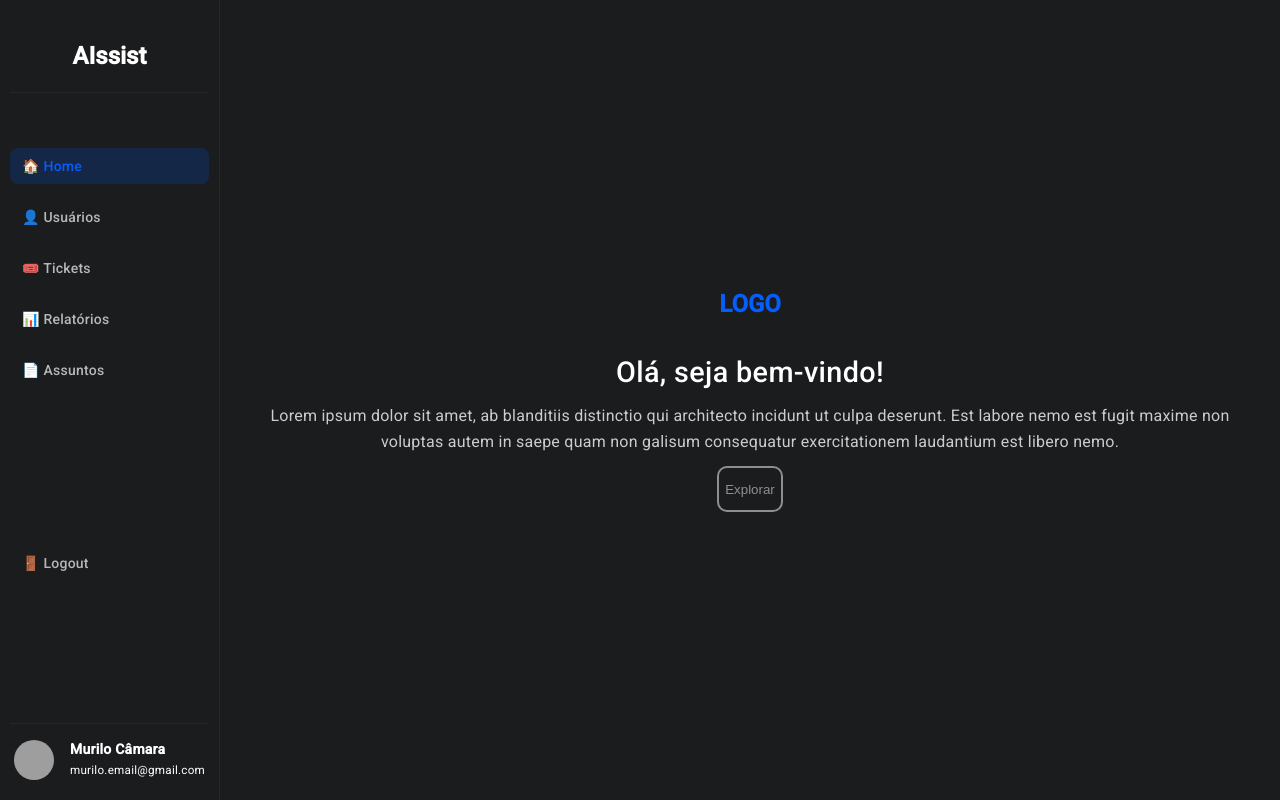
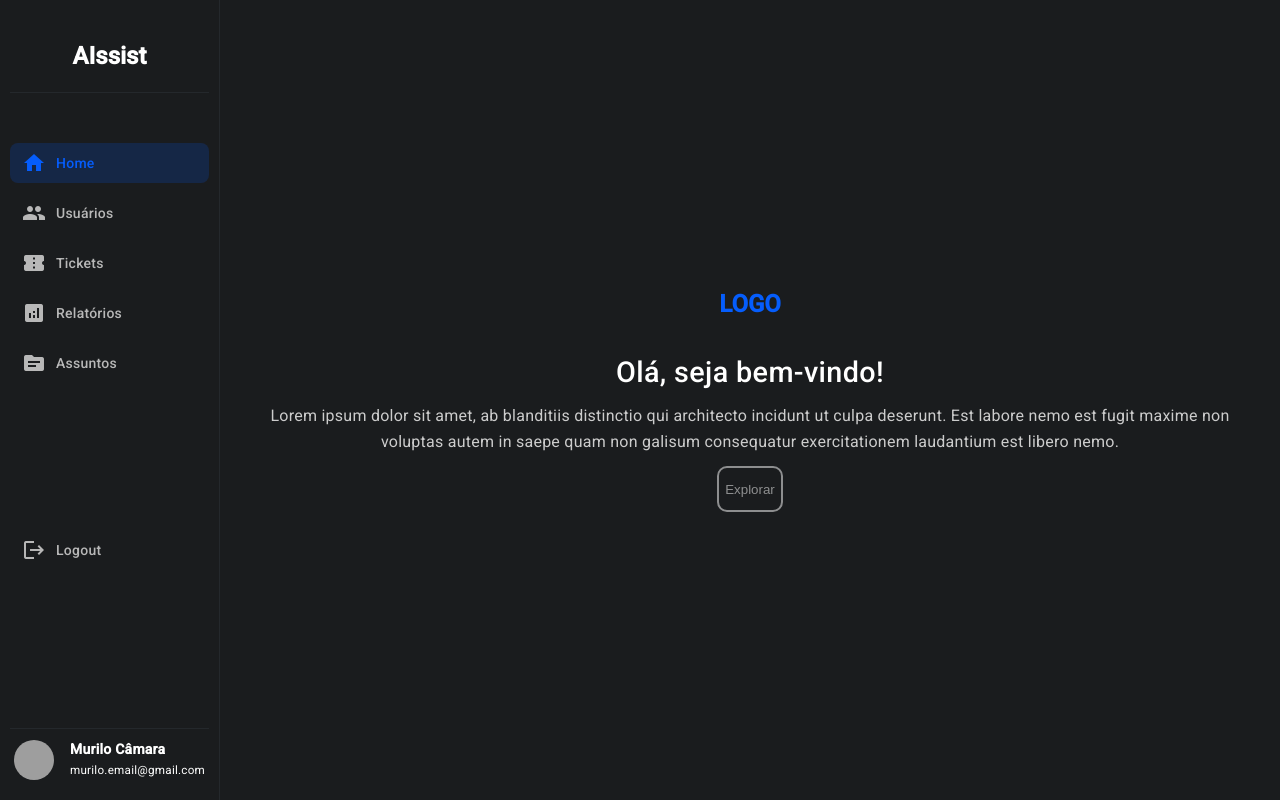
Before and after one commit to ThorMorciani/PimWeb, an Angular app in the folder Frontend/AIssist/: page / in a window 1280 px wide. Built offline with nearby package versions, Linux system fonts and the light colour scheme; grey boxes are pictures that could not be loaded.

Commit message:
Fix: Sidebar
- Adicionado icones.

```diff
--- a/Frontend/AIssist/src/app/components/sidebar/sidebar.component.html
+++ b/Frontend/AIssist/src/app/components/sidebar/sidebar.component.html
@@ -3,14 +3,18 @@
     <h1 class="logo">AIssist</h1>
     <ul>
       <div>
-        <li><a routerLink="/" routerLinkActive="active">🏠 Home</a></li>
-        <li><a routerLink="/usuarios" routerLinkActive="active">👤 Usuários</a></li>
-        <li><a routerLink="/tickets" routerLinkActive="active">🎟️ Tickets</a></li>
-        <li><a routerLink="/relatorios" routerLinkActive="active">📊 Relatórios</a></li>
-        <li><a routerLink="/assuntos" routerLinkActive="active">📄 Assuntos</a></li>
+        <li>
+          <a routerLink="/" routerLinkActive="active" [routerLinkActiveOptions]="{ exact: true }">
+            <mat-icon>home</mat-icon> Home
+          </a>
+        </li>
+        <li><a routerLink="/usuarios" routerLinkActive="active"><mat-icon>group</mat-icon> Usuários</a></li>
+        <li><a routerLink="/tickets" routerLinkActive="active"><mat-icon>confirmation_number</mat-icon> Tickets</a></li>
+        <li><a routerLink="/relatorios" routerLinkActive="active"><mat-icon>analytics</mat-icon> Relatórios</a></li>
+        <li><a routerLink="/assuntos" routerLinkActive="active"><mat-icon>topic</mat-icon> Assuntos</a></li>
       </div>
 
-      <li><a routerLink="/assuntos" routerLinkActive="active" class="logoutButton">🚪 Logout</a></li>
+      <li><a routerLink="/assuntos" routerLinkActive="active" class="logoutButton"><mat-icon>logout</mat-icon> Logout</a></li>
     </ul>
   </div>
 
--- a/Frontend/AIssist/src/app/components/sidebar/sidebar.component.scss
+++ b/Frontend/AIssist/src/app/components/sidebar/sidebar.component.scss
@@ -33,7 +33,7 @@
 }
 
 .sidebar ul li {
-  margin: 15px 0;
+  margin: 10px 0;
 }
 
 .bottom {
@@ -44,16 +44,21 @@
   color: $information-text-color;
   font-weight: 500;
   text-decoration: none;
-  display: block;
+  display: flex;
   padding: 8px 12px;
   border-radius: 8px;
   transition: 0.2s;
+  align-items: center;
+  gap: 0 10px;
 }
 
-.sidebar ul li a.active,
+.sidebar ul li a.active {
+  color: $primary-button-background;
+  background: $primary-button-background-transparent;
+}
 .sidebar ul li a:hover {
-  background: $primary-button-background-transparent;
-  color: $primary-button-background;
+  background: none !important;
+  color: $primary-button-text;
 }
 
 
@@ -62,7 +67,7 @@
   align-items: center;
   justify-content: center;
   gap: 1rem;
-  margin-top: 15px;
+  margin-top: 10px;
 }
 
 .user p {
--- a/Frontend/AIssist/src/app/components/sidebar/sidebar.component.ts
+++ b/Frontend/AIssist/src/app/components/sidebar/sidebar.component.ts
@@ -1,10 +1,14 @@
 import { Component } from '@angular/core';
 import { RouterModule } from '@angular/router';
+import { MatIconModule } from '@angular/material/icon';
 
 @Component({
   selector: 'app-sidebar',
   standalone: true,
-  imports: [RouterModule],
+  imports: [
+    RouterModule,
+    MatIconModule
+  ],
   templateUrl: './sidebar.component.html',
   styleUrls: ['./sidebar.component.scss']
 })
```
